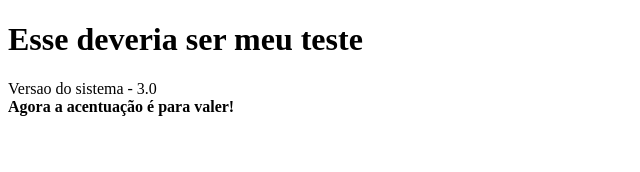
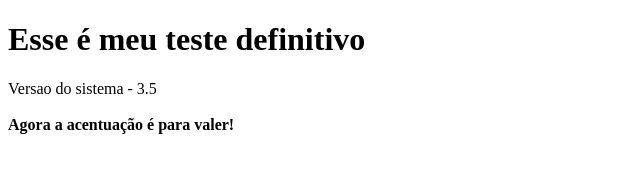
Before and after one commit to renatolidiaguerra/PastaGit3, a plain HTML site: page index.htm in a window 1280 px wide. Shown: the whole page, without its empty margins (0-640 px from the left). Drawn offline with Linux system fonts and the light colour scheme.

Commit message:
Alterado titulo e versao

```diff
--- a/index.htm
+++ b/index.htm
@@ -3,10 +3,11 @@
 <html>
 	<body>
 		<h1>
-			Esse deveria ser meu teste
+			Esse é meu teste definitivo
 		</h1>
 		<p>
-			Versao do sistema - 3.0
+			Versao do sistema - 3.5
+			<br>
 			<br>
 			<b>
 				Agora a acentuação é para valer!
```
